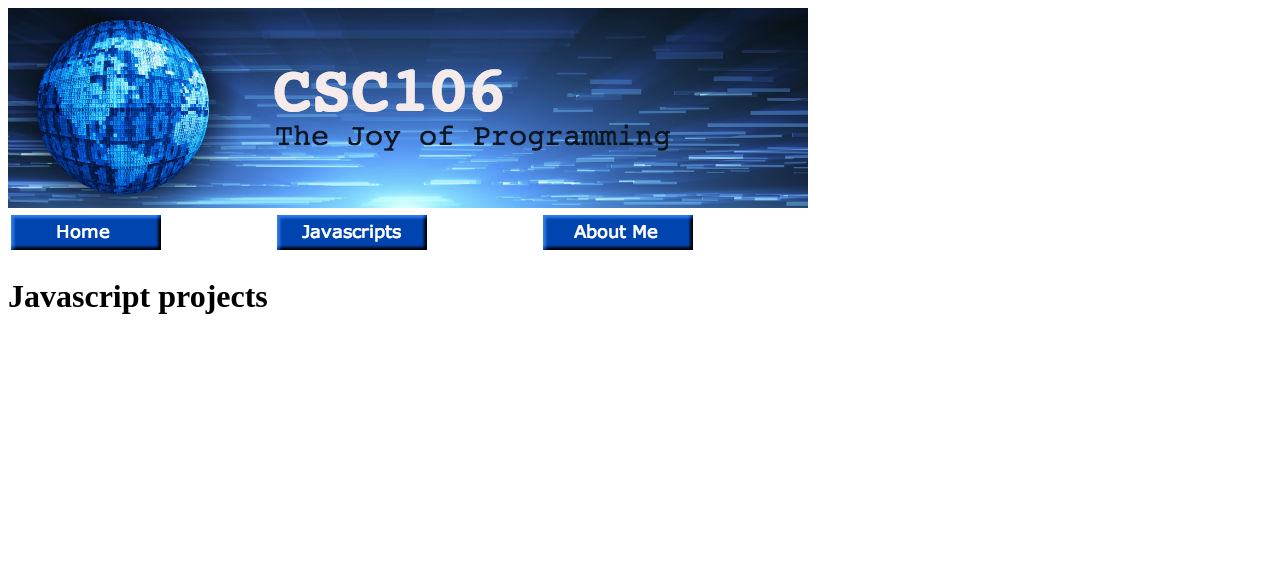
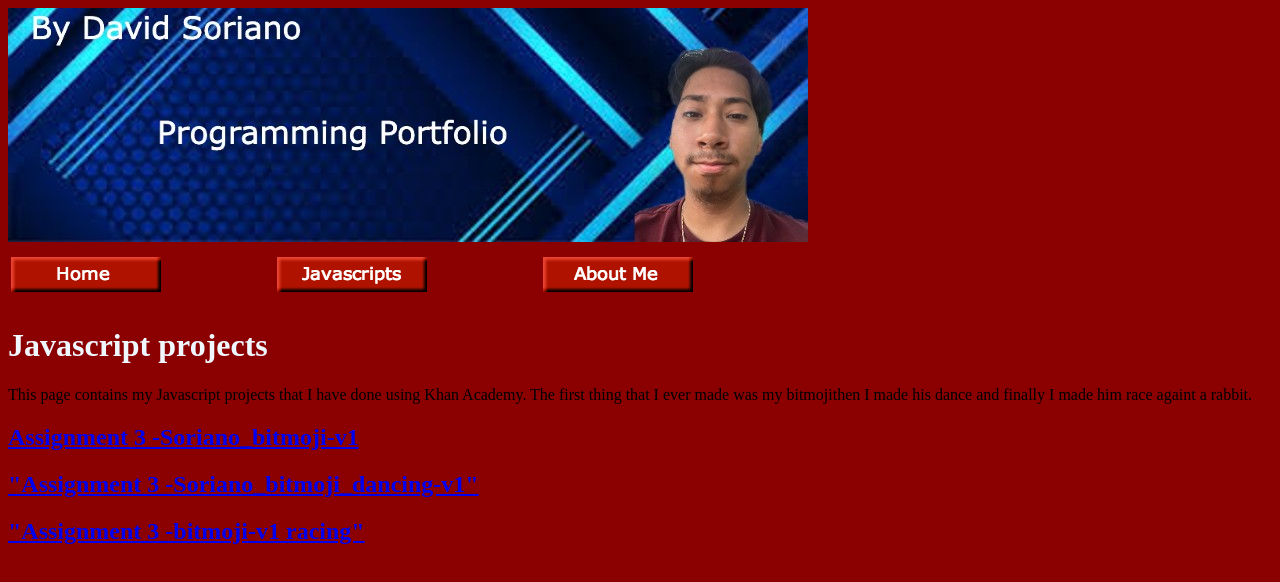
Before and after one commit to Hotdogdavid/Hotdogdavid, a plain HTML site: page Javascript.html in a window 1280 px wide. Drawn offline with Linux system fonts and the light colour scheme; a script that the page names is missing.

Commit message:
Added bitmoji

```diff
--- a/Javascript.html
+++ b/Javascript.html
@@ -6,19 +6,25 @@
     <title>Javascript porjects</title>
 </head>
 <body>
-    <img src="csc106_picture.jpeg">
+    <style>body {background-color: darkred;}
+    h1 {color: aliceblue;}
+    </style>
+    <img src="MyBanner.jpg">
     <table width="800">
         <tr>
             <td>
-                <a href="index.html"><img src="Home_botton.png"></a>
+                <a href="index.html"><img src="Home_botton_red.png"></a>
             </td>
-                <td><a  href="Javascript.html"><img src="Javascript_botton.png"></a>
+                <td><a  href="Javascript.html"><img src="Javascripts_botton_red.png"></a>
                 </td>
-                <td><a href="about.html"><img src="About_me_botton.png"></a>
+                <td><a href="about.html"><img src="Aboutme_botton_red.png"></a>
                 </td>
 
         </tr>
     </table>
     <h1>Javascript projects</h1>
-</body>
+    <p>This page contains my Javascript projects that I have done using Khan Academy. The first thing that I ever made was my bitmojithen I made his dance and finally I made him race againt a rabbit.</p>
+    <h2><a href="https://www.khanacademy.org/computer-programming/assignment-3-soriano_bitmoji-v1/6051147657560064">Assignment 3 -Soriano_bitmoji-v1</a></h2><script src="https://www.khanacademy.org/computer-programming/assignment-3-soriano_bitmoji-v1/6051147657560064/embed.js?editor=no&buttons=no&author=no&embed=yes"></script>
+    <h2><a href="https://www.khanacademy.org/computer-programming/assignment-3-soriano_bitmoji_dancing-v1/5083993785286656">"Assignment 3 -Soriano_bitmoji_dancing-v1"</a></h2><script src="https://www.khanacademy.org/computer-programming/assignment-3-soriano_bitmoji_dancing-v1/5083993785286656/embed.js?editor=no&buttons=no&author=no&embed=yes"></script>
+    <h2><a href="https://www.khanacademy.org/computer-programming/assignment-3-bitmoji-v1-racing/5826025470345216"> "Assignment 3 -bitmoji-v1 racing"</a></h2><script src="https://www.khanacademy.org/computer-programming/assignment-3-bitmoji-v1-racing/5826025470345216/embed.js?editor=no&buttons=no&author=no&embed=yes"></script>
 </html>
```
Also changed, not shown: about.html (+13 -4 lines), index.html (+7 -4 lines), Aboutme_botton_red.png (added), Home_botton_red.png (added), Javascripts_botton_red.png (added), MyBanner.jpg (added), Tom_brady.jpg (added), davidsoriano.jpg (added).
